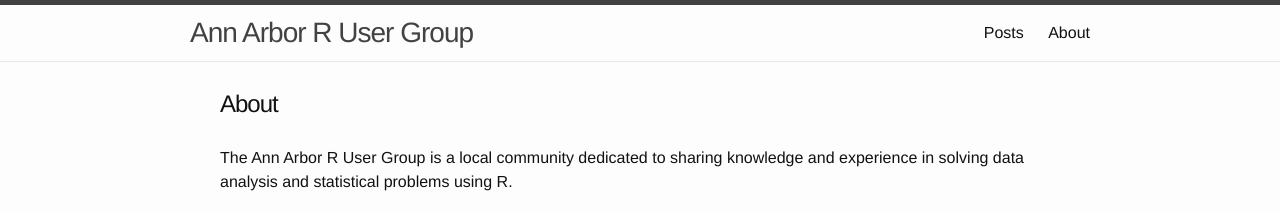
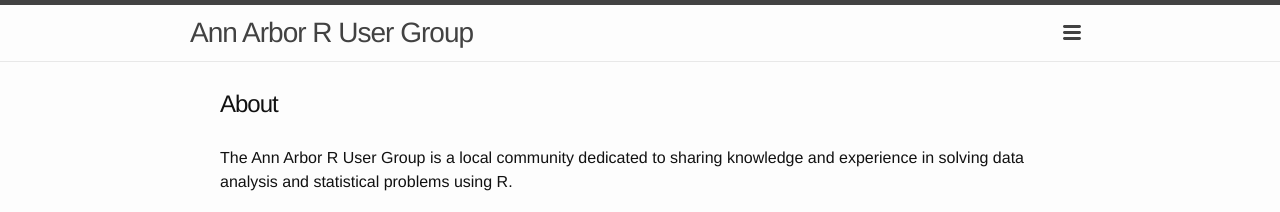
Before and after one commit to AnnArborRUserGroup/AnnArborRUserGroup.github.io, a Jekyll site: the page built from about.md, in a window 1280 px wide. Shown: the top 212 px of the page. Built offline with Jekyll 4.4.1, drawn with Linux system fonts in a browser that asks for light colours.

Commit message:
fix header sidebar

```diff
--- a/_includes/header.html
+++ b/_includes/header.html
@@ -14,7 +14,7 @@
       </a>
 
       <div class="trigger">
-        <a class="page-link" href="/">{{ "Posts" }}</a>
+        <a class="page-link" href="/">{{ "Main Page" }}</a>
         {% for page in site.pages %}
           {% if page.title %}
           <a class="page-link" href="{{ page.target }}">{{ page.title }}</a>
--- a/_sass/_base.scss
+++ b/_sass/_base.scss
@@ -188,6 +188,9 @@
     pointer-events: inherit;
     z-index: 1000;
 
+    clear: both;
+    display: block;
+
     @include media-query($on-laptop) {
         max-width: 18rem;
         // padding-right: $spacing-unit / 2;
--- a/_sass/_layout.scss
+++ b/_sass/_layout.scss
@@ -41,22 +41,13 @@
         }
     }
 
-    @include media-query($on-palm) {
-        position: absolute;
-        top: 9px;
-        right: 30px;
-        background-color: $background-color;
-        border: 1px solid $grey-color-light;
-        border-radius: 5px;
-        text-align: right;
-
-        .menu-icon {
+    .menu-icon {
             display: block;
             float: right;
             width: 36px;
             height: 26px;
             line-height: 0;
-            padding-top: 10px;
+            padding-top: 20px;
             text-align: center;
 
             > svg {
@@ -75,15 +66,53 @@
         }
 
         &:hover .trigger {
-            display: block;
-            padding-bottom: 5px;
+            display: table;
+            padding-bottom: 10px;
         }
 
-        .page-link {
-            display: block;
-            padding: 5px 10px;
-        }
-    }
+    // @include media-query($on-palm) {
+    //     position: absolute;
+    //     top: 9px;
+    //     right: 30px;
+    //     background-color: $background-color;
+    //     border: 1px solid $grey-color-light;
+    //     border-radius: 5px;
+    //     text-align: right;
+
+    //     .menu-icon {
+    //         display: block;
+    //         float: right;
+    //         width: 36px;
+    //         height: 26px;
+    //         line-height: 0;
+    //         padding-top: 10px;
+    //         text-align: center;
+
+    //         > svg {
+    //             width: 18px;
+    //             height: 15px;
+
+    //             path {
+    //                 fill: $grey-color-dark;
+    //             }
+    //         }
+    //     }
+
+    //     .trigger {
+    //         clear: both;
+    //         display: none;
+    //     }
+
+    //     &:hover .trigger {
+    //         display: block;
+    //         padding-bottom: 5px;
+    //     }
+
+    //     .page-link {
+    //         display: block;
+    //         padding: 5px 10px;
+    //     }
+    // }
 }
 
 
--- a/about.md
+++ b/about.md
@@ -2,6 +2,7 @@
 layout: page
 title: About
 permalink: /about/
+target: http://annarborrusergroup.github.io/about
 ---
 
 The Ann Arbor R User Group is a local community dedicated to sharing knowledge and experience in solving data analysis and statistical problems using R.
```
